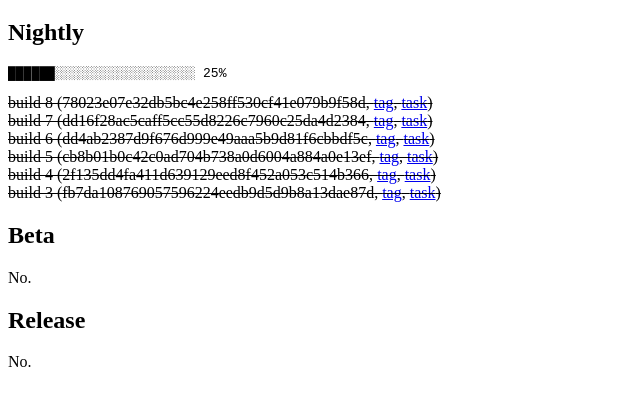
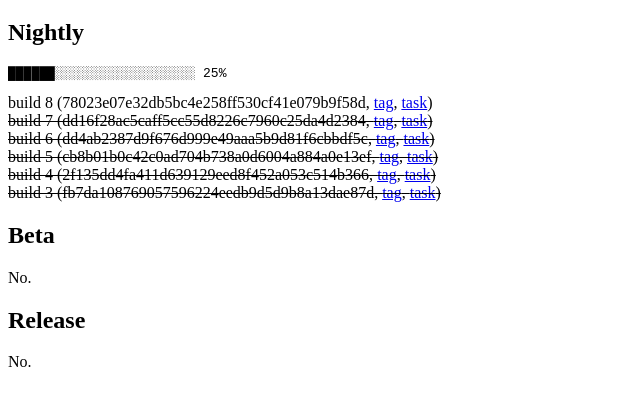
Before and after one commit to pocmo/arewefenixyet, a plain HTML site: page index.html in a window 1280 px wide. Shown: the part 61-466 px from the top of the page, without its empty margins (0-640 px from the left). Drawn offline with Linux system fonts and the light colour scheme.

Commit message:
Update index.html

```diff
--- a/index.html
+++ b/index.html
@@ -9,7 +9,7 @@
       <h1>Are we Fenix yet?</h1>
       <h2>Nightly</h2>
         <pre>██████░░░░░░░░░░░░░░░░░░ 25%</pre>
-      <strike>build 8 (78023e07e32db5bc4e258ff530cf41e079b9f58d, <a href="https://github.com/mozilla-mobile/fenix/tree/fennec/nightly/8">tag</a>, <a href="https://firefox-ci-tc.services.mozilla.com/tasks/index/project.mobile.fenix.v2.fennec-nightly.2020.02.10.revision/78023e07e32db5bc4e258ff530cf41e079b9f58d">task</a>)</strike>
+      build 8 (78023e07e32db5bc4e258ff530cf41e079b9f58d, <a href="https://github.com/mozilla-mobile/fenix/tree/fennec/nightly/8">tag</a>, <a href="https://firefox-ci-tc.services.mozilla.com/tasks/index/project.mobile.fenix.v2.fennec-nightly.2020.02.10.revision/78023e07e32db5bc4e258ff530cf41e079b9f58d">task</a>)
        <br/>
       <strike>build 7 (dd16f28ac5caff5cc55d8226c7960c25da4d2384, <a href="https://github.com/mozilla-mobile/fenix/tree/fennec/nightly/7">tag</a>, <a href="https://firefox-ci-tc.services.mozilla.com/tasks/index/project.mobile.fenix.v2.fennec-nightly.2020.02.06.revision/dd16f28ac5caff5cc55d8226c7960c25da4d2384">task</a>)</strike>
        <br/>
```
